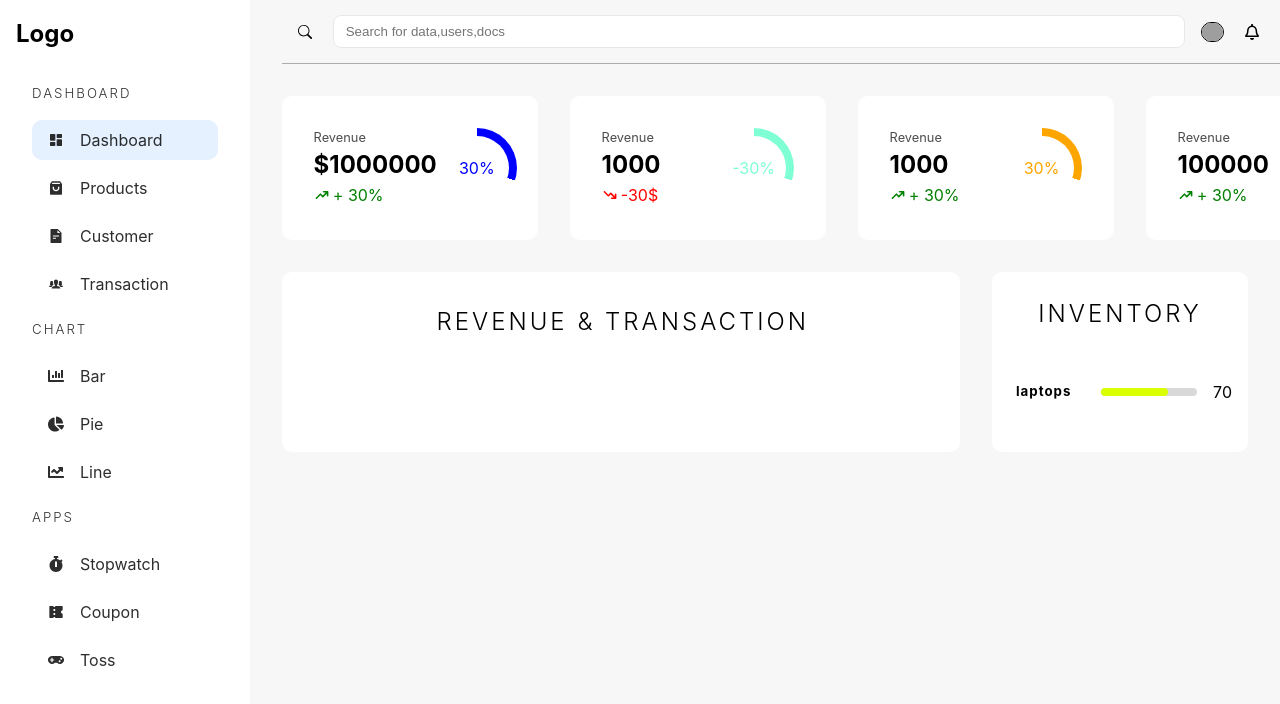
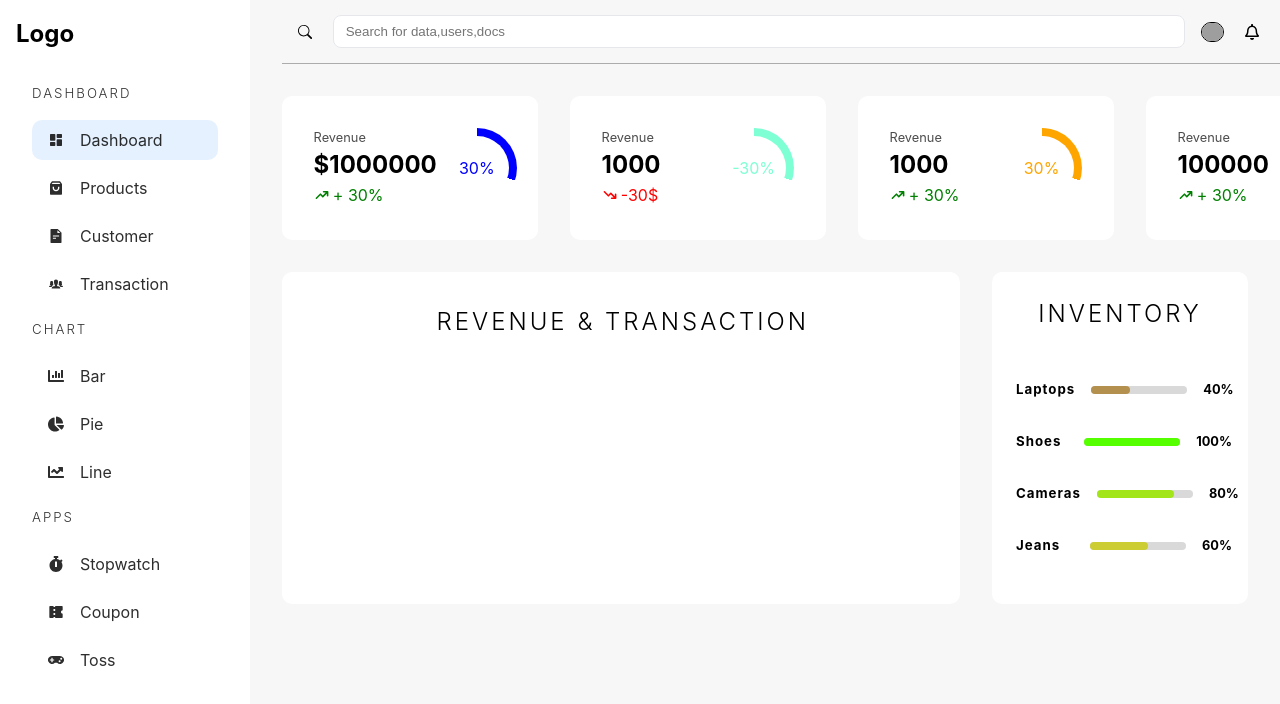
Before and after one commit to Gunjankher/react-admin-dashboard, a React (Vite) app: page /admin/dashboard in a window 1280 px wide. Shown: the top 704 px of the page. Built offline with nearby package versions, Linux system fonts and the light colour scheme; grey boxes are pictures that could not be loaded.

Commit message:
inventory

```diff
--- /dev/null
+++ b/src/assets/data.json
@@ -0,0 +1,52 @@
+{
+    "categories": [
+      {
+        "value": 40,
+        "heading": "Laptops"
+      },
+
+      {
+        "value": 100,
+        "heading": "Shoes"
+      },
+      {
+        "value": 80,
+        "heading": "Cameras"
+      },
+      {
+        "value": 60,
+        "heading": "Jeans"
+      }
+    ],
+
+    "transaction": [
+      {
+        "id": "ksdnfkjsdfx",
+        "amount": 4000,
+        "quantity": 4,
+        "discount": 300,
+        "status": "Processing"
+      },
+      {
+        "id": "sdsdssdsd",
+        "amount": 5100,
+        "quantity": 2,
+        "discount": 900,
+        "status": "Processing"
+      },
+      {
+        "id": "sdsdcvsssdsd",
+        "amount": 13000,
+        "quantity": 91,
+        "discount": 0,
+        "status": "Shipped"
+      },
+      {
+        "id": "dfddddfd",
+        "amount": 2300,
+        "quantity": 4,
+        "discount": 2000,
+        "status": "Processing"
+      }
+    ]
+  }
--- a/src/components/CategoryItem.jsx
+++ b/src/components/CategoryItem.jsx
@@ -17,7 +17,7 @@ function CategoryItem({color,value,heading}) {
     </div>
 </div>
 
-<span>{value}</span>
+<span>{value}%</span>
     </div>
   )
 }
--- a/src/pages/DashBoard.jsx
+++ b/src/pages/DashBoard.jsx
@@ -5,6 +5,7 @@ import AdminSideBar from '../components/AdminSideBar'
 import Input from "../components/Input"
 import Widget from '../components/Widget'
 import CategoryItem from '../components/CategoryItem'
+import data from '../assets/data.json'
 
 import userImg from "../assets/profile.jpg"
 import {FaRegBell} from "react-icons/fa"
@@ -80,7 +81,13 @@ placeholder = "Search for data,users,docs"
 <div className="dashboard-categories">
   <h2>Inventory</h2>
   <div>
-    <CategoryItem heading="laptops" value={70} color= "hsl(69,100%,50%)" />
+   {data.categories.map((i)=>(
+     <CategoryItem
+     heading={i.heading}
+      value={i.value}
+       color= {`hsl(${i.value},${i.value}%,50%)`}
+       />
+   ))}
   </div>
 </div>
 
--- a/src/styles/_dashboard.scss
+++ b/src/styles/_dashboard.scss
@@ -1,5 +1,6 @@
 @import "input";
 @import "widget";
+@import "inventory";
 
 
 .dashboard{
@@ -72,28 +73,7 @@ padding-bottom: 2rem;
 }
 
 
-.category-item{
-    width: -100%;
-    @include flex(row,space-between);
-    padding: 1rem;
-    >h5{
-letter-spacing: 1px;
-font-weight: -300;
-    }
-    >div{
-        margin-left: auto;
-        width: 6rem;
-        background-color: rgb(217, 217, 217);
-        border-radius: 20px;
-        height: 0.5rem;
-        flex: none;
-        >div{
-            border-radius: 20px;
-            height: 100%;
-        }
 
-    }
-}
 
     }
 
--- /dev/null
+++ b/src/styles/_inventory.scss
@@ -0,0 +1,26 @@
+.category-item{
+    width: -100%;
+    @include flex(row,space-between);
+    padding: 1rem;
+    >h5{
+letter-spacing: 1px;
+font-weight: -300;
+    }
+    >div{
+        margin-left: auto;
+        width: 6rem;
+        background-color: rgb(217, 217, 217);
+        border-radius: 20px;
+        height: 0.5rem;
+        flex: none;
+        >div{
+            border-radius: 20px;
+            height: 100%;
+        }
+
+    }
+    >span{
+        font-size: 0.8rem;
+        font-weight:bold;
+    }
+}
```
